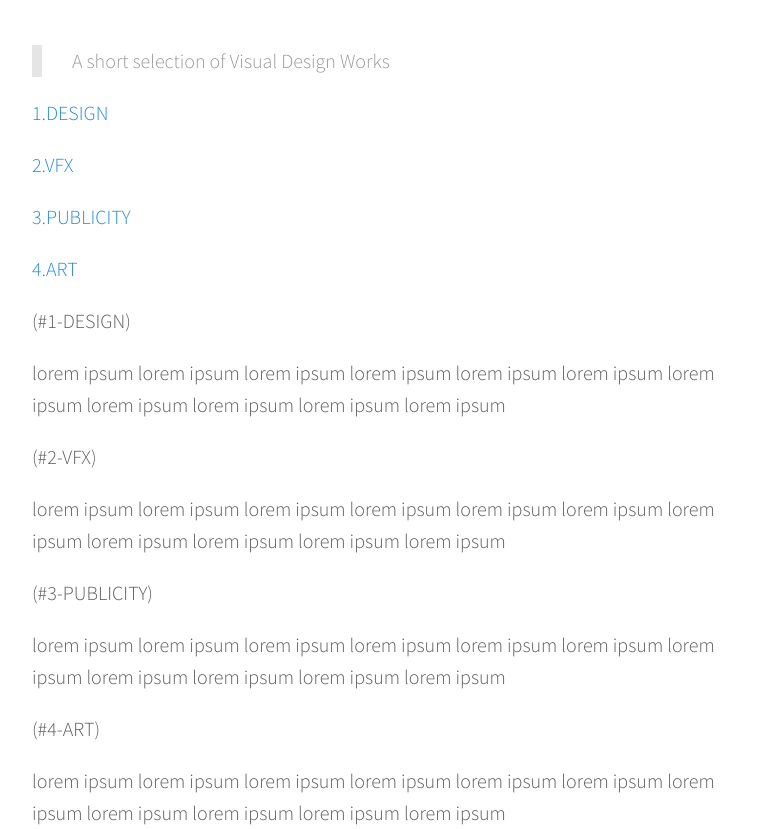
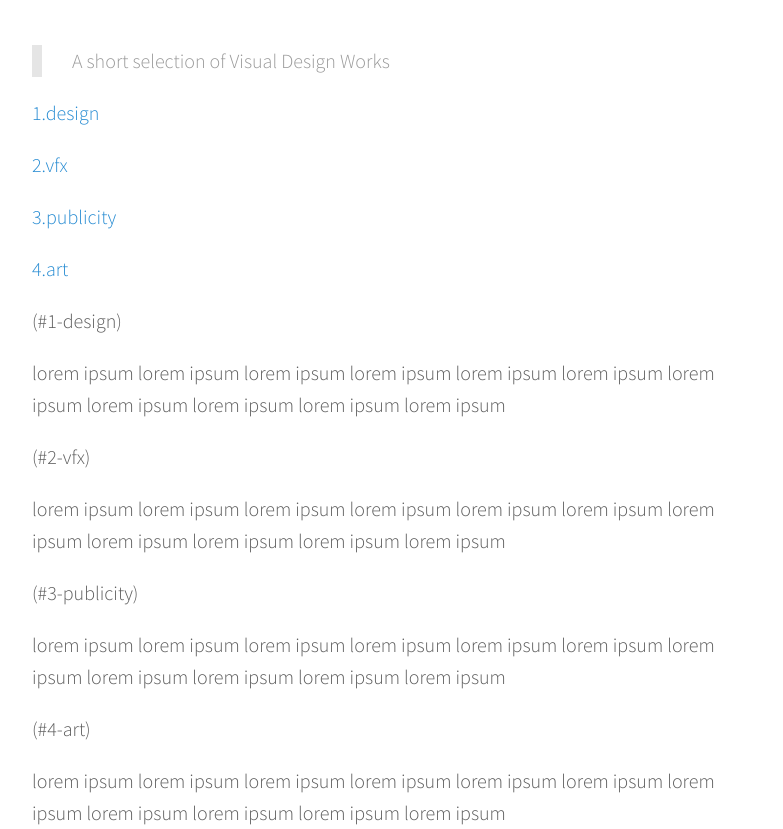
Before and after one commit to bernatferragut/FutureWeb-blog, a Jekyll site: the page built from works.md, in a window 1280 px wide. Shown: the part 173-1002 px from the top of the page, without its empty margins (248-1031 px from the left). Built offline with Jekyll 4.4.1, drawn with Linux system fonts in a browser that asks for light colours; nearby versions of some CDN libraries.

Commit message:
Update works.md
test4

```diff
--- a/works.md
+++ b/works.md
@@ -5,19 +5,19 @@ permalink: /works/
 
 >A short selection of Visual Design Works
 
-[1.DESIGN](#1-DESIGN)
+[1.design](#1-design)
 
-[2.VFX](#2-VFX)
+[2.vfx](#2-vfx)
 
-[3.PUBLICITY](#3-PUBLICITY)
+[3.publicity](#3-publicity)
 
-[4.ART](#4-ART)
+[4.art](#4-art)
 
 
 
 
 
-(#1-DESIGN)
+(#1-design)
 
 lorem ipsum
 lorem ipsum
@@ -31,7 +31,7 @@ lorem ipsum
 lorem ipsum
 lorem ipsum
 
-(#2-VFX)
+(#2-vfx)
 
 lorem ipsum
 lorem ipsum
@@ -45,7 +45,7 @@ lorem ipsum
 lorem ipsum
 lorem ipsum
 
-(#3-PUBLICITY)
+(#3-publicity)
 
 lorem ipsum
 lorem ipsum
@@ -59,7 +59,7 @@ lorem ipsum
 lorem ipsum
 lorem ipsum
 
-(#4-ART)
+(#4-art)
 
 lorem ipsum
 lorem ipsum
```
